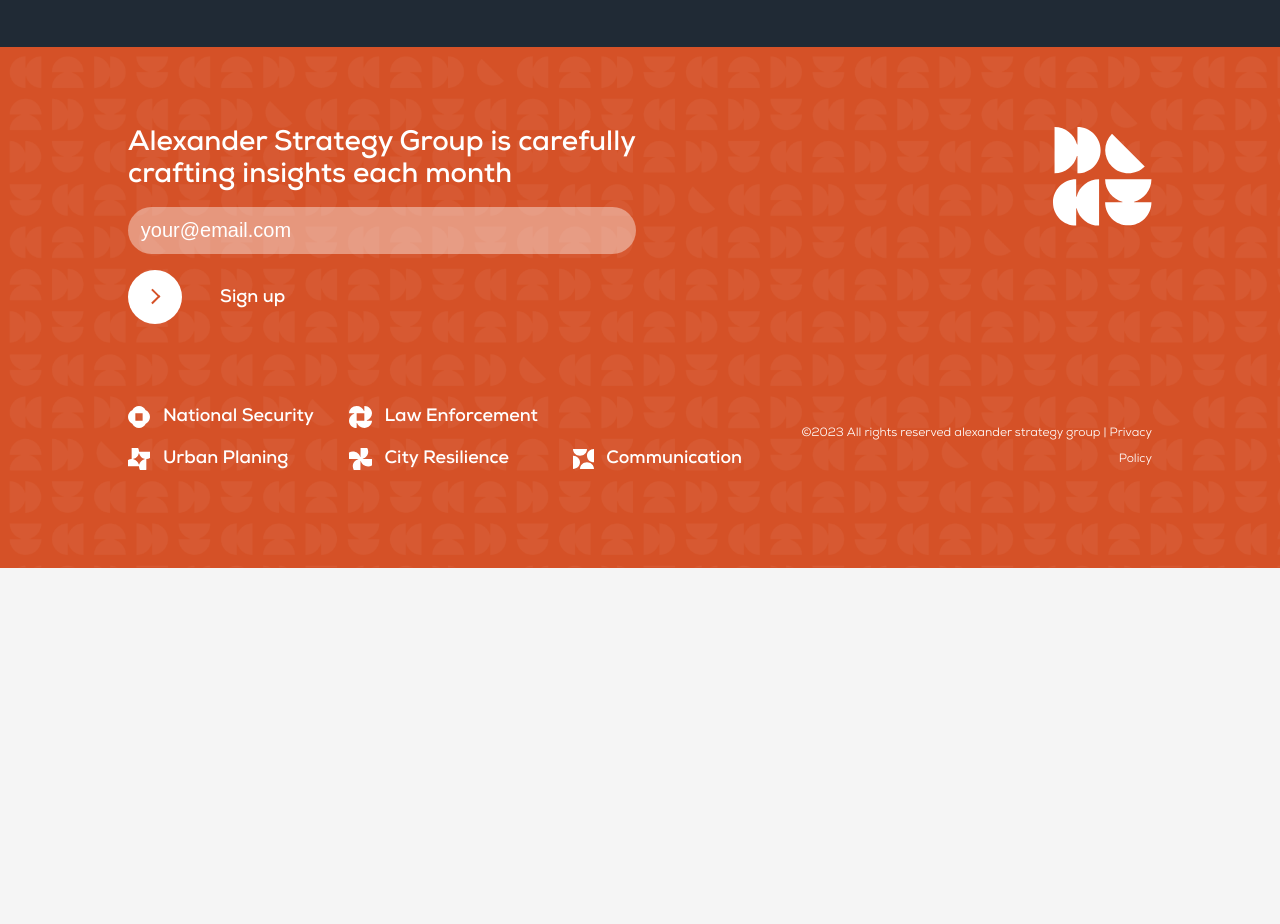
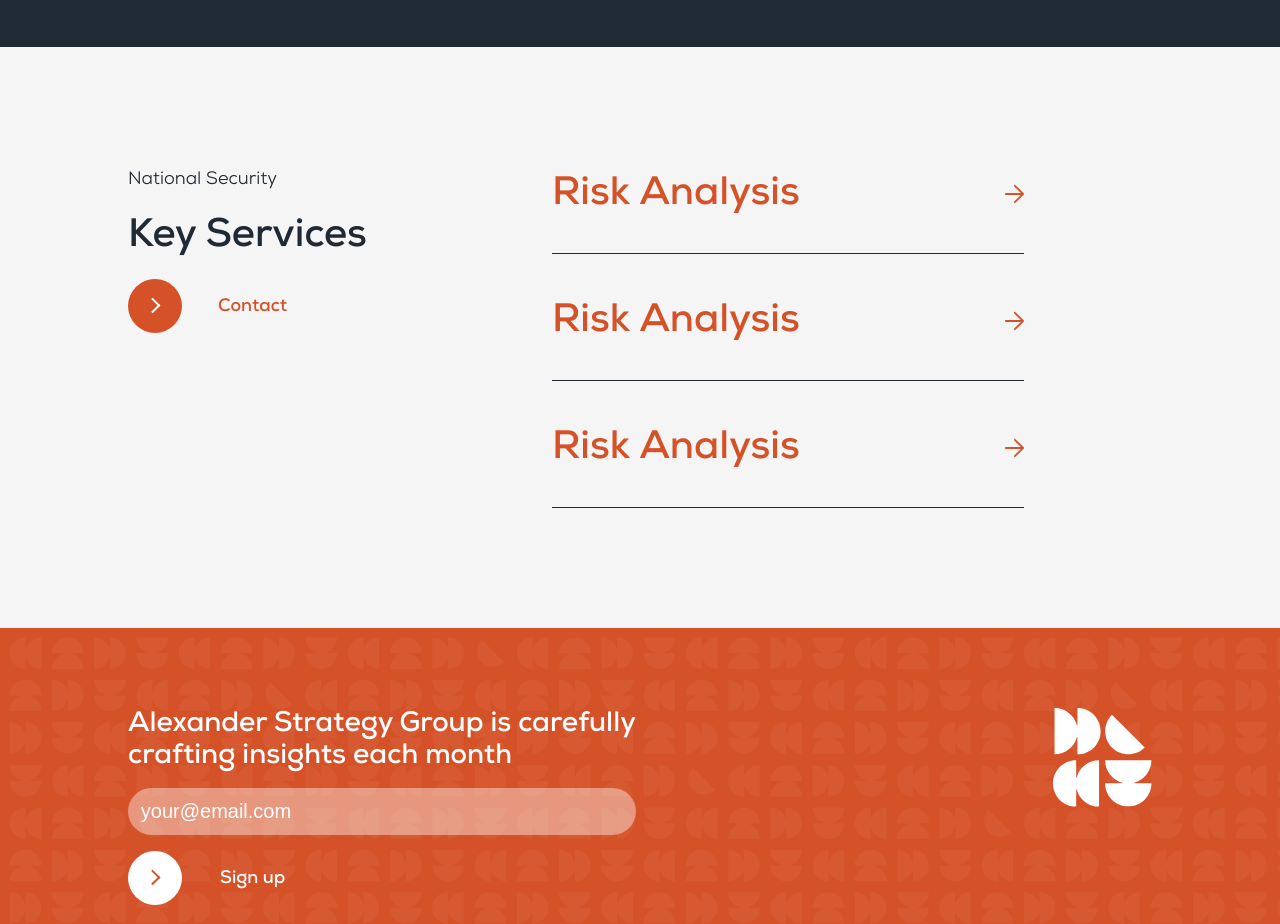
Before and after one commit to Novadigital-fr/ASG, a Nuxt app: page /city_resilience in a window 1280 px wide. Shown: the part 2040-2964 px from the top of the page. Before the commit the page ends 2608 px from the top, so only its background shows below. Built offline with nearby package versions, Linux system fonts and the light colour scheme.

Commit message:
Key Services

```diff
--- a/components/Cercle.vue
+++ b/components/Cercle.vue
@@ -53,6 +53,7 @@
     margin: auto -10vw;
     inset: 0;
 }
+
 @media screen and (max-width: 767px) {
 .cercle{
     display: none;
--- /dev/null
+++ b/components/serv/KeyServ.vue
@@ -0,0 +1,80 @@
+<template>
+  <div class="key_service">
+    <div class="left">
+      <p class="desk_button">National Security</p>
+      <h2>Key Services</h2>
+      <Button text="Contact" />
+    </div>
+    <div class="right">
+      <details>
+        <summary> <h2 class="orange"> Risk Analysis</h2><img class="fleche" src="../../assets/img/fleche.svg" alt=""> </summary>
+        To mitigate risk, one must understand where the threats emanate. Our
+        experts provide a 360 degree understanding of the national security
+        risks that companies or communities face. From state actors, to
+        terrorist groups, to cyber risks, Alexander Strategy Group takes a
+        holistic approach to risk analysis to ensure that our clients are able
+        to detect, deter, prevent, and respond to evolving threats.
+      </details>
+      <details>
+        <summary> <h2 class="orange"> Risk Analysis</h2><img class="fleche" src="../../assets/img/fleche.svg" alt=""> </summary>
+        Security depends on intelligence. Utilizing open and closed source intelligence and deep global relationships, Alexander Strategy Group produces timely intelligence reports on the most pressing threats they face, ranging from those emanating from terrorist groups, cyberattackers, and hostile nation-states. Alexander Strategy Group’s intelligence products enable clients to be aware of threats before they materialize.
+      </details>
+      <details>
+        <summary> <h2 class="orange"> Risk Analysis</h2><img class="fleche" src="../../assets/img/fleche.svg" alt=""> </summary>
+        Risk analysis and intelligence is only beneficial if organizations and governments have policies and strategies in place to utilize such information. Alexander Strategy Group provides policy evaluation and development to ensure our end users have comprehensive policies to defend against a variety of security threats, including cyberattacks, terrorism, white collar crime, chemical, biological, radiological and nuclear threats, and more. These policies enable policymakers to implement a security-first approach that keeps communities safe.
+      </details>
+    </div>
+  </div>
+</template>
+
+<script setup>
+
+onMounted(() => {
+  const sums = document.querySelectorAll('summary');
+
+  sums.forEach(sum => {
+    sum.addEventListener('click', function(e) {
+      const flech = e.currentTarget.closest('details').querySelector('.fleche');
+      flech.style.transform = 'rotate(45deg)';
+      flech.style.transition = '0.5s';
+    });
+  });
+});
+
+</script>
+
+<style lang="scss" scoped>
+.key_service {
+  color: var(--color-bg-dark);
+  display: flex;
+  margin: 10vh 0;
+  .left{
+    width: 40%;
+    padding: 5vh 0 0 10vw;
+
+    h2{
+        margin: 2vh 0;
+    }
+  }
+  .right{
+    width: 60%;
+    padding: 0 20vw 0 5vh;
+
+
+    summary{
+        list-style: none;
+        padding-bottom: 2vh;
+        display: flex;
+        justify-content: space-between;
+    }
+
+    details{
+        margin: 5vh 0;
+        padding-bottom: 2vh;
+        border-bottom: solid 1px var(--color-bg-dark);
+    }
+
+  }
+
+}
+</style>
--- a/pages/city_resilience.vue
+++ b/pages/city_resilience.vue
@@ -26,6 +26,8 @@
       logo="/img/Services_Icons/alexander_strategy_group_services_city_resilience.svg"
       text="Alexander Strategy Group understands the importance of developing resiliency in every aspect of urban development."
     />
+
+    <ServKeyServ/>
   </div>
 </template>
 
```
Also changed, not shown: assets/img/fleche.svg (added).
